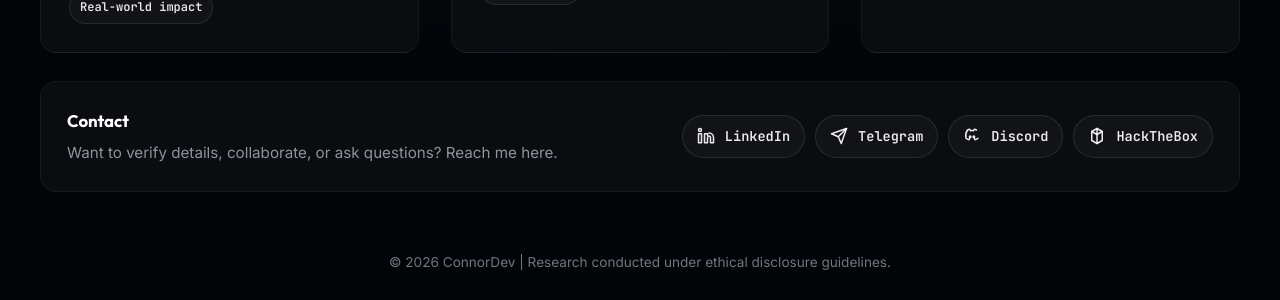
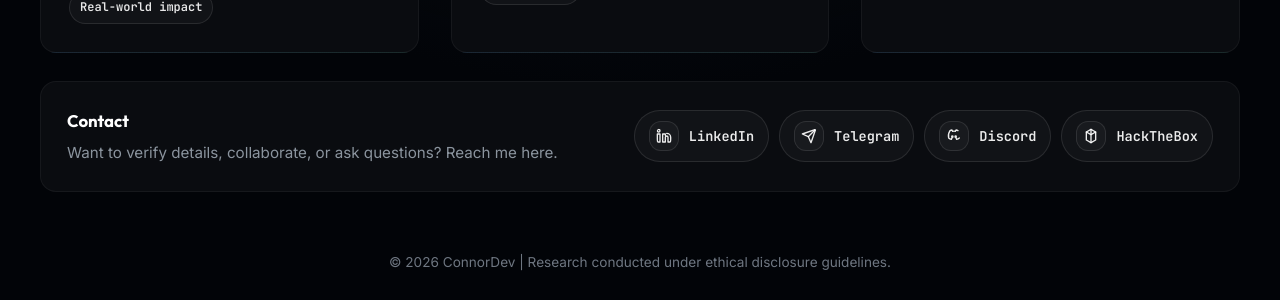
Before and after one commit to ConnorDev1337/connordev1337.github.io, a Jekyll site: the page built from en/index.md, in a window 1280 px wide. Shown: the part 1383-1683 px from the top of the page. Built offline with Jekyll 4.4.1, drawn with Linux system fonts in a browser that asks for light colours.

Commit message:
Better social media icons

```diff
--- a/assets/css/styles.scss
+++ b/assets/css/styles.scss
@@ -422,8 +422,23 @@ th.col-report {
 }
 
 .contact-link .svg-icon {
-    width: 18px;
-    height: 18px;
+    width: 16px;
+    height: 16px;
+    display: block;
+    flex: 0 0 auto;
+    padding: 6px;
+    box-sizing: content-box;
+    border-radius: 12px;
+    border: 1px solid rgba(255, 255, 255, 0.10);
+    background: rgba(255, 255, 255, 0.03);
+    stroke-width: 2;
+    color: rgba(255, 255, 255, 0.92);
+    transition: var(--transition-smooth);
+}
+
+.contact-link:hover .svg-icon {
+    border-color: rgba(47, 129, 247, 0.35);
+    background: rgba(47, 129, 247, 0.12);
 }
 
 .contact-handle {
```
